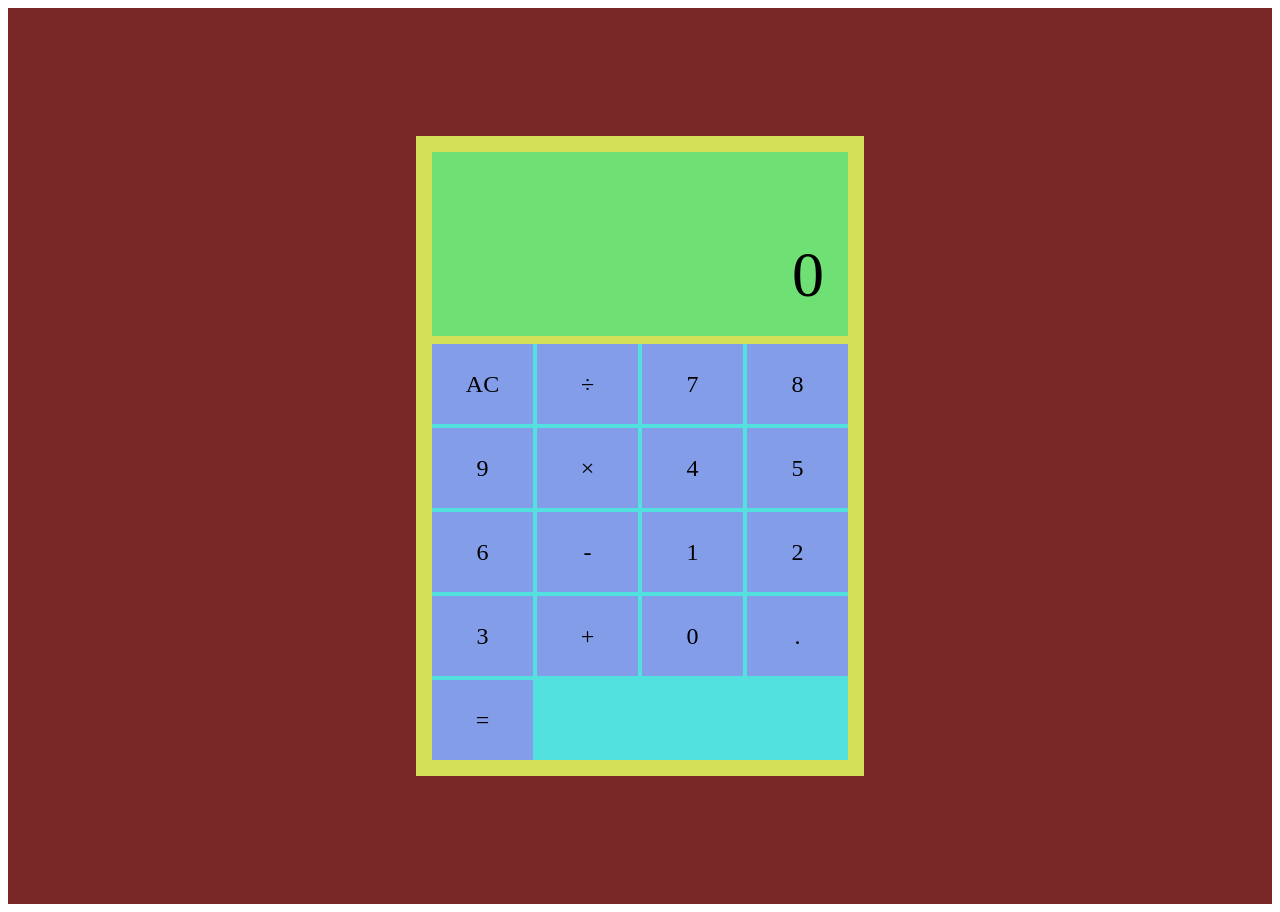
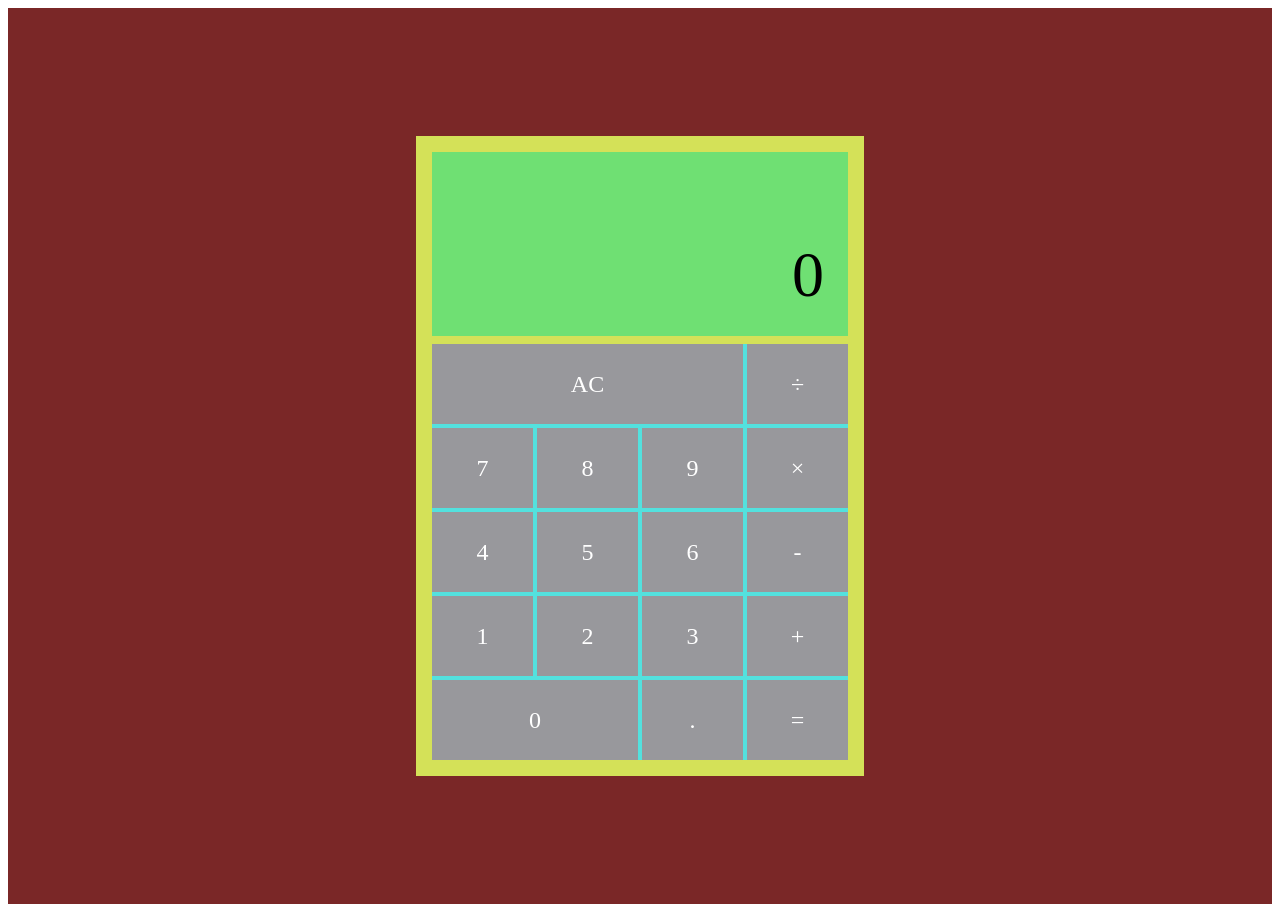
Before and after one commit to Likelion-at-SMWU-14th/ChoiJiWoo, a React (Vite) app in the folder week1-5/: page / in a window 1280 px wide. Built offline with nearby package versions, Linux system fonts and the light colour scheme.

Commit message:
style: 계산기 버튼 너비와 색상 다르게 적용

```diff
--- a/week1-5/src/styles/Calculator.Styled.js
+++ b/week1-5/src/styles/Calculator.Styled.js
@@ -53,4 +53,19 @@ export const CalcButton = styled.div`
 
     font-size: 1.5rem;
     background-color: #839de9;
+
+    grid-column: span ${({ $span }) => $span};
+
+    background-color: ${({ $variant }) => {
+        if ($variant === "operator") {
+            return "#ff9f0a"
+        }
+
+        if ($variant === "action") {
+            return "#858589"
+        }
+        return "#98989c"
+    }};
+
+    color: #ffffff;
 `;
```
